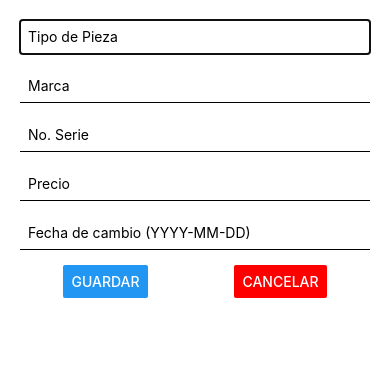
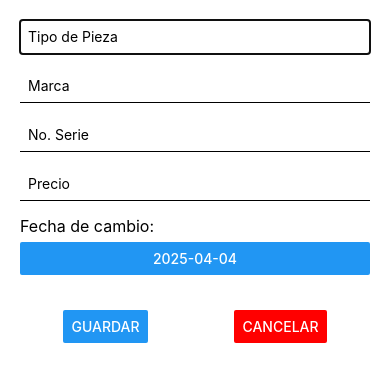
Before and after one commit to DDouglas2077/Desafio2_DPS, a React Native app in the folder app-piezas/: screen / in a window 390 px wide. Both pictures are taken after a click on the button "AGREGAR PIEZA". Shown: the top 382 px of the page. Built offline with nearby package versions, Linux system fonts and the light colour scheme.

Commit message:
Actualizacion fecha
Para que la fecha salga automaticamente

```diff
--- a/app-piezas/src/components/AddPieceModal.js
+++ b/app-piezas/src/components/AddPieceModal.js
@@ -1,16 +1,25 @@
 import React, { useState } from 'react';
-import { Modal, View, TextInput, Button, StyleSheet } from 'react-native';
+import { Modal, View, TextInput, Button, StyleSheet, Platform, Text } from 'react-native';
+import DateTimePicker from '@react-native-community/datetimepicker';
 
 export default function AddPieceModal({ visible, onClose, onSave }) {
   const [tipo, setTipo] = useState('');
   const [marca, setMarca] = useState('');
   const [numSerie, setNumSerie] = useState('');
   const [precio, setPrecio] = useState('');
-  const [fecha, setFecha] = useState('');
+  const [fechaCambio, setFechaCambio] = useState(new Date());
+  const [showPicker, setShowPicker] = useState(false);
 
   const handleSave = () => {
-    onSave({ tipo, marca, numSerie, precio, fecha });
-    setTipo(''); setMarca(''); setNumSerie(''); setPrecio(''); setFecha('');
+    const fechaFormateada = fechaCambio.toISOString().split('T')[0];
+    onSave({ tipo, marca, numSerie, precio, fecha: fechaFormateada });
+
+    // Resetear campos
+    setTipo('');
+    setMarca('');
+    setNumSerie('');
+    setPrecio('');
+    setFechaCambio(new Date());
   };
 
   return (
@@ -20,7 +29,29 @@ export default function AddPieceModal({ visible, onClose, onSave }) {
         <TextInput placeholder="Marca" value={marca} onChangeText={setMarca} style={styles.input} />
         <TextInput placeholder="No. Serie" value={numSerie} onChangeText={setNumSerie} style={styles.input} />
         <TextInput placeholder="Precio" keyboardType="numeric" value={precio} onChangeText={setPrecio} style={styles.input} />
-        <TextInput placeholder="Fecha de cambio (YYYY-MM-DD)" value={fecha} onChangeText={setFecha} style={styles.input} />
+
+        <View style={styles.dateContainer}>
+          <Text style={styles.dateLabel}>Fecha de cambio:</Text>
+          <Button
+            title={fechaCambio.toISOString().split('T')[0]}
+            onPress={() => setShowPicker(true)}
+          />
+        </View>
+
+        {showPicker && (
+          <DateTimePicker
+            value={fechaCambio}
+            mode="date"
+            display={Platform.OS === 'ios' ? 'spinner' : 'default'}
+            onChange={(event, selectedDate) => {
+              if (selectedDate) {
+                setFechaCambio(selectedDate);
+              }
+              setShowPicker(false);
+            }}
+          />
+        )}
+
         <View style={styles.btnContainer}>
           <Button title="Guardar" onPress={handleSave} />
           <Button title="Cancelar" color="red" onPress={onClose} />
@@ -33,5 +64,7 @@ export default function AddPieceModal({ visible, onClose, onSave }) {
 const styles = StyleSheet.create({
   modalContent: { flex: 1, padding: 20 },
   input: { borderBottomWidth: 1, marginBottom: 15, padding: 8 },
-  btnContainer: { flexDirection: 'row', justifyContent: 'space-around' },
+  btnContainer: { flexDirection: 'row', justifyContent: 'space-around', marginTop: 20 },
+  dateContainer: { marginBottom: 15 },
+  dateLabel: { fontSize: 16, marginBottom: 6 },
 });
```
